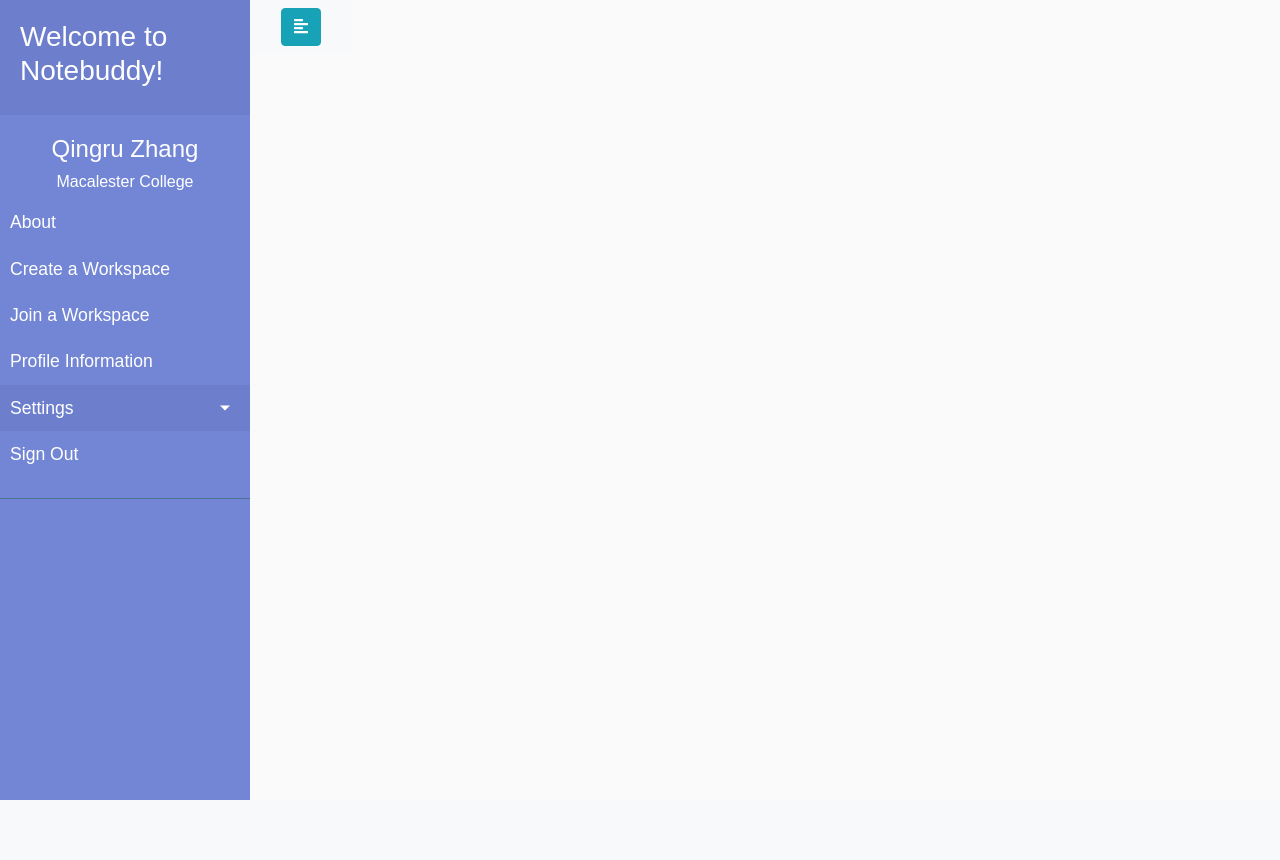
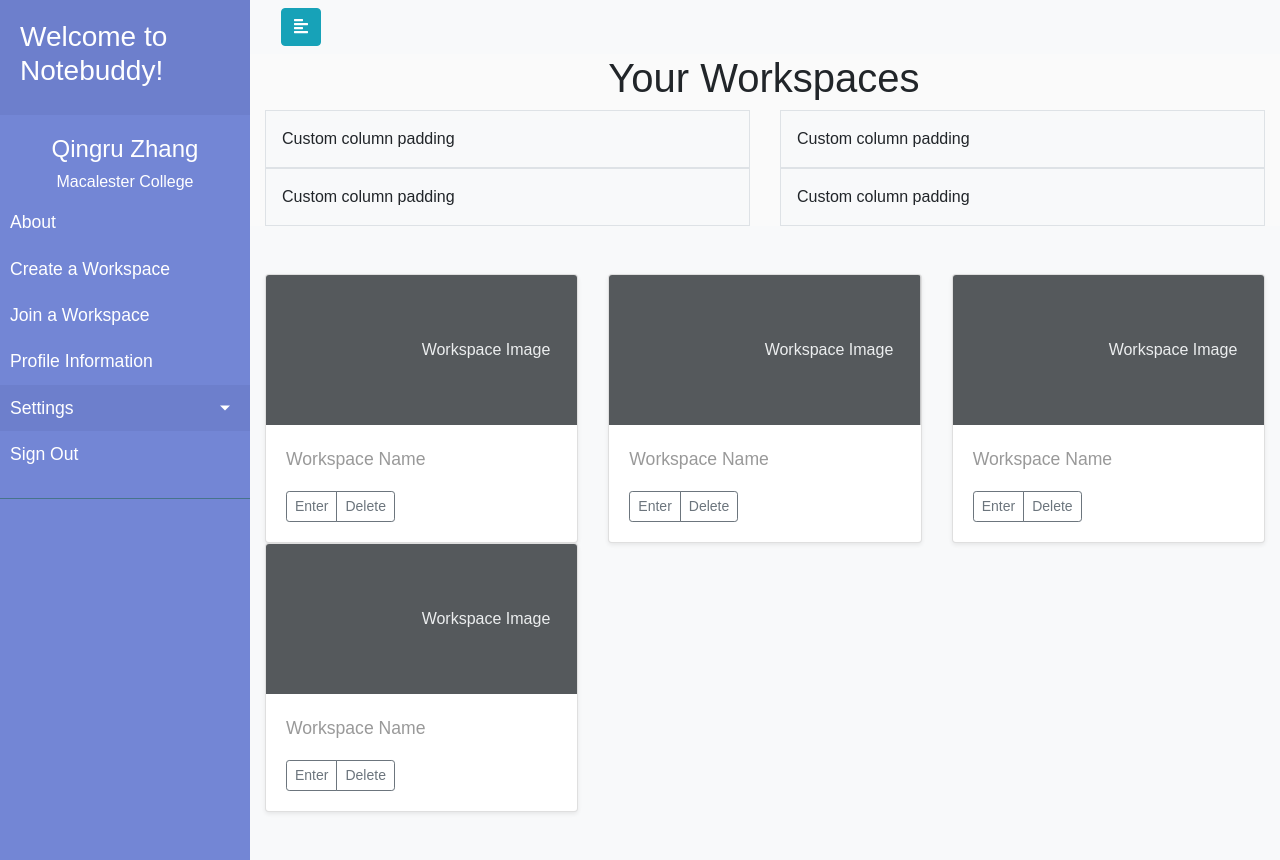
Before and after one commit to stephaniele/notebuddy, a Flask app: page / in a window 1280 px wide. Before the commit the page ends 800 px from the top, so only its background shows below. Run offline with Flask 2, Linux system fonts and the light colour scheme; some libraries are stand-ins or nearby versions.

Commit message:
front page workspace looks good

```diff
--- a/templates/homepage.html
+++ b/templates/homepage.html
@@ -62,6 +62,108 @@
 
                 </div>
             </nav>
+
+            <div class="container">
+                <div class="row  justify-content-center">
+                    <div class="col-md-4">
+                        <h1>Your Workspaces</h1>
+                    </div>
+                </div>
+            </div>
+            <div class="container overflow-hidden">
+                <div class="row gy-5">
+                  <div class="col-6">
+                    <div class="p-3 border bg-light">Custom column padding</div>
+                  </div>
+                  <div class="col-6">
+                    <div class="p-3 border bg-light">Custom column padding</div>
+                  </div>
+                  <div class="col-6">
+                    <div class="p-3 border bg-light">Custom column padding</div>
+                  </div>
+                  <div class="col-6">
+                    <div class="p-3 border bg-light">Custom column padding</div>
+                  </div>
+                </div>
+              </div>
+            <div class="album py-5 bg-light">
+
+                <div class="container">
+
+                  <div class="row row-cols-1 row-cols-sm-2 row-cols-md-3 gy-5">
+
+                    <div class="col-md-4">
+                      <div class="card shadow-sm">
+                        <svg class="bd-placeholder-img card-img-top" width="100%" height="150" xmlns="http://www.w3.org/2000/svg" role="img" aria-label="Placeholder: Thumbnail" preserveAspectRatio="xMidYMid slice" focusable="false"><title>Placeholder</title><rect width="100%" height="100%" fill="#55595c"/><text x="50%" y="50%" fill="#eceeef" dy=".3em">Workspace Image</text></svg>
+
+                        <div class="card-body">
+                          <p class="card-text">Workspace Name</p>
+                          <div class="d-flex justify-content-between align-items-center">
+                            <div class="btn-group">
+                              <button type="button" class="btn btn-sm btn-outline-secondary">Enter</button>
+                              <button type="button" class="btn btn-sm btn-outline-secondary">Delete</button>
+                            </div>
+                          </div>
+                        </div>
+                      </div>
+                    </div>
+
+                    <div class="col-md-4">
+                        <div class="card shadow-sm">
+                          <svg class="bd-placeholder-img card-img-top" width="100%" height="150" xmlns="http://www.w3.org/2000/svg" role="img" aria-label="Placeholder: Thumbnail" preserveAspectRatio="xMidYMid slice" focusable="false"><title>Placeholder</title><rect width="100%" height="100%" fill="#55595c"/><text x="50%" y="50%" fill="#eceeef" dy=".3em">Workspace Image</text></svg>
+
+                          <div class="card-body">
+                            <p class="card-text">Workspace Name</p>
+                            <div class="d-flex justify-content-between align-items-center">
+                              <div class="btn-group">
+                                <button type="button" class="btn btn-sm btn-outline-secondary">Enter</button>
+                                <button type="button" class="btn btn-sm btn-outline-secondary">Delete</button>
+                              </div>
+                            </div>
+                          </div>
+                        </div>
+                      </div>
+
+                      <div class="col-md-4">
+                        <div class="card shadow-sm">
+                          <svg class="bd-placeholder-img card-img-top" width="100%" height="150" xmlns="http://www.w3.org/2000/svg" role="img" aria-label="Placeholder: Thumbnail" preserveAspectRatio="xMidYMid slice" focusable="false"><title>Placeholder</title><rect width="100%" height="100%" fill="#55595c"/><text x="50%" y="50%" fill="#eceeef" dy=".3em">Workspace Image</text></svg>
+
+                          <div class="card-body">
+                            <p class="card-text">Workspace Name</p>
+                            <div class="d-flex justify-content-between align-items-center">
+                              <div class="btn-group">
+                                <button type="button" class="btn btn-sm btn-outline-secondary">Enter</button>
+                                <button type="button" class="btn btn-sm btn-outline-secondary">Delete</button>
+                              </div>
+                            </div>
+                          </div>
+                        </div>
+                      </div>
+
+                      <div class="col-md-4">
+                        <div class="card shadow-sm">
+                          <svg class="bd-placeholder-img card-img-top" width="100%" height="150" xmlns="http://www.w3.org/2000/svg" role="img" aria-label="Placeholder: Thumbnail" preserveAspectRatio="xMidYMid slice" focusable="false"><title>Placeholder</title><rect width="100%" height="100%" fill="#55595c"/><text x="50%" y="50%" fill="#eceeef" dy=".3em">Workspace Image</text></svg>
+
+                          <div class="card-body">
+                            <p class="card-text">Workspace Name</p>
+                            <div class="d-flex justify-content-between align-items-center">
+                              <div class="btn-group">
+                                <button type="button" class="btn btn-sm btn-outline-secondary">Enter</button>
+                                <button type="button" class="btn btn-sm btn-outline-secondary">Delete</button>
+                              </div>
+                            </div>
+                          </div>
+                        </div>
+                      </div>
+
+
+
+
+                  </div>
+                </div>
+              </div>
+
+
         </div>
     </div>
 
@@ -74,7 +176,6 @@
     <script src="https://stackpath.bootstrapcdn.com/bootstrap/4.3.1/js/bootstrap.min.js" integrity="sha384-JjSmVgyd0p3pXB1rRibZUAYoIIy6OrQ6VrjIEaFf/nJGzIxFDsf4x0xIM+B07jRM" crossorigin="anonymous"></script>
 
     <script>
-        console.log("test")
         $(document).ready(function () {
             $('#sidebarCollapse').on('click', function () {
                 $('#sidebar').toggleClass('active');
```
Also changed, not shown: static/style.css (+4 -5 lines).
